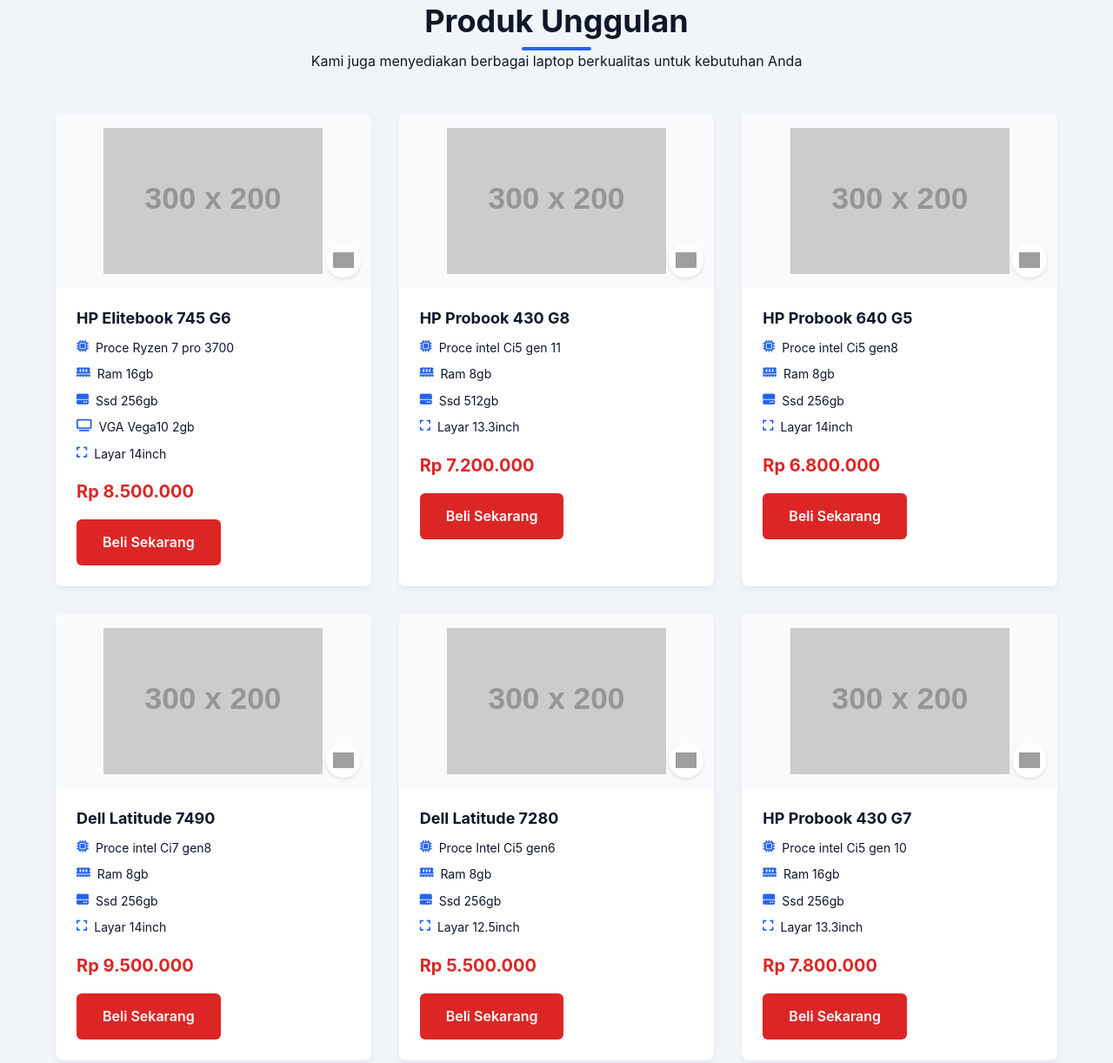
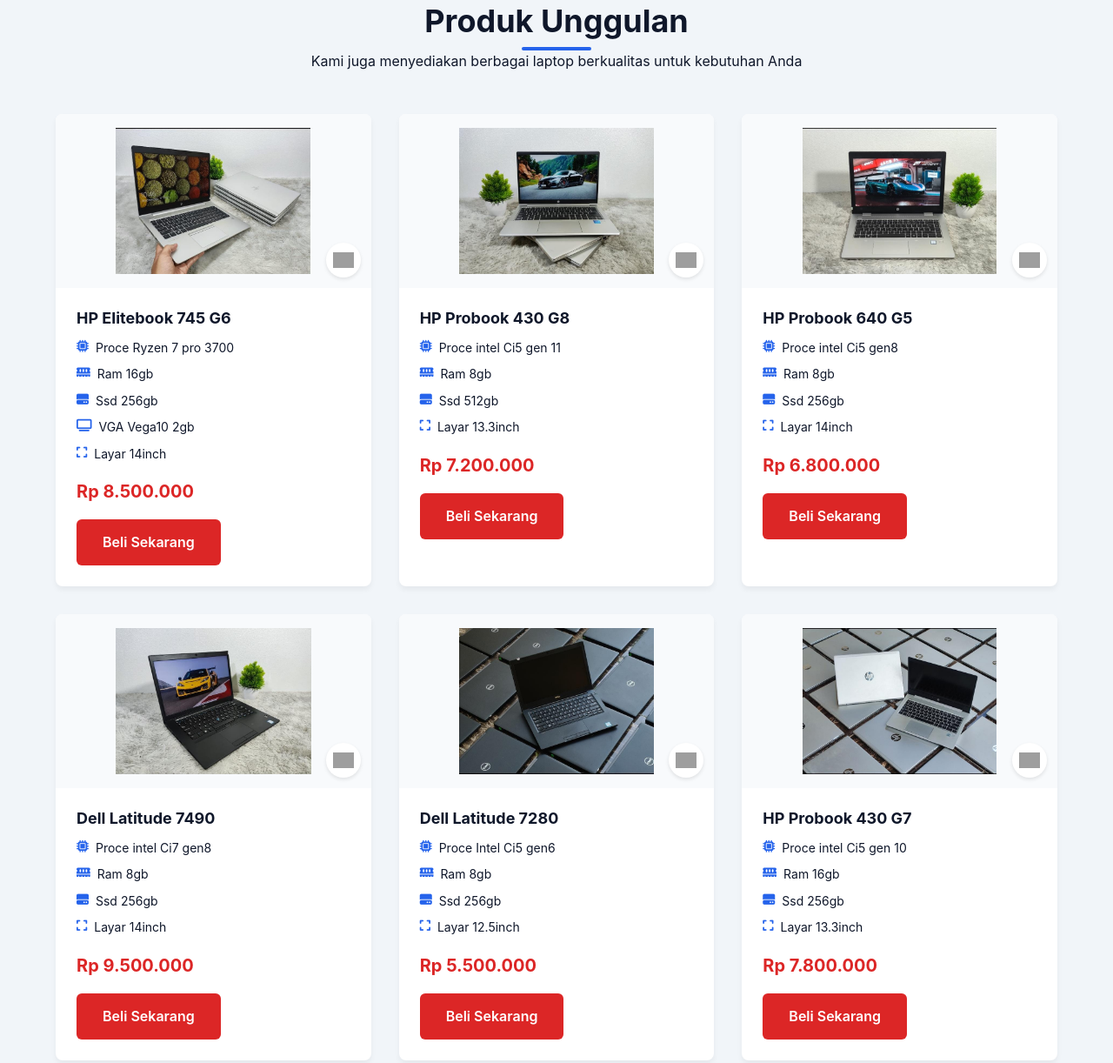
Before and after one commit to piscok19/V_TECHsh, a plain HTML site: page index.html in a window 1280 px wide. Shown: the part 2015-3237 px from the top of the page at 87% size. Drawn offline with Linux system fonts and the light colour scheme; grey boxes are pictures that could not be loaded; placeholder pictures from the web are drawn by us.

Commit message:
Update index.html

```diff
--- a/index.html
+++ b/index.html
@@ -874,7 +874,7 @@
                         <i class="fas fa-crown"></i> Best Seller
                     </div>
                     <div class="product-img">
-                        <img src="https://via.placeholder.com/300x200?text=HP+Elitebook+745+G6" alt="HP Elitebook 745 G6">
+                        <img src="elitebook 745.png" alt="HP Elitebook 745 G6">
                         <div class="brand-logo">
                             <img src="https://upload.wikimedia.org/wikipedia/commons/a/ad/HP_logo_2012.svg" alt="HP Logo">
                         </div>
@@ -899,7 +899,7 @@
                         <i class="fas fa-crown"></i> Best Seller
                     </div>
                     <div class="product-img">
-                        <img src="https://via.placeholder.com/300x200?text=HP+Probook+430+G8" alt="HP Probook 430 G8">
+                        <img src="probook g8.png" alt="HP Probook 430 G8">
                         <div class="brand-logo">
                             <img src="https://upload.wikimedia.org/wikipedia/commons/a/ad/HP_logo_2012.svg" alt="HP Logo">
                         </div>
@@ -923,7 +923,7 @@
                         <i class="fas fa-crown"></i> Best Seller
                     </div>
                     <div class="product-img">
-                        <img src="https://via.placeholder.com/300x200?text=HP+Probook+640+G5" alt="HP Probook 640 G5">
+                        <img src="hp 640.png" alt="HP Probook 640 G5">
                         <div class="brand-logo">
                             <img src="https://upload.wikimedia.org/wikipedia/commons/a/ad/HP_logo_2012.svg" alt="HP Logo">
                         </div>
@@ -947,7 +947,7 @@
                         <i class="fas fa-crown"></i> Best Seller
                     </div>
                     <div class="product-img">
-                        <img src="https://via.placeholder.com/300x200?text=Dell+Latitude+7490" alt="Dell Latitude 7490">
+                        <img src="dell 7490.png" alt="Dell Latitude 7490">
                         <div class="brand-logo">
                             <img src="https://upload.wikimedia.org/wikipedia/commons/1/18/Dell_logo_2016.svg" alt="Dell Logo">
                         </div>
@@ -971,7 +971,7 @@
                         <i class="fas fa-crown"></i> Best Seller
                     </div>
                     <div class="product-img">
-                        <img src="https://via.placeholder.com/300x200?text=Dell+Latitude+7280" alt="Dell Latitude 7280">
+                        <img src="dell 7280.png" alt="Dell Latitude 7280">
                         <div class="brand-logo">
                             <img src="https://upload.wikimedia.org/wikipedia/commons/1/18/Dell_logo_2016.svg" alt="Dell Logo">
                         </div>
@@ -995,7 +995,7 @@
                         <i class="fas fa-crown"></i> Best Seller
                     </div>
                     <div class="product-img">
-                        <img src="https://via.placeholder.com/300x200?text=HP+Probook+430+G7" alt="HP Probook 430 G7">
+                        <img src="hp probook 430.png" alt="HP Probook 430 G7">
                         <div class="brand-logo">
                             <img src="https://upload.wikimedia.org/wikipedia/commons/a/ad/HP_logo_2012.svg" alt="HP Logo">
                         </div>
@@ -1019,7 +1019,7 @@
                         <i class="fas fa-crown"></i> Best Seller
                     </div>
                     <div class="product-img">
-                        <img src="https://via.placeholder.com/300x200?text=Dell+Latitude+7390" alt="Dell Latitude 7390">
+                        <img src="dell 7390.png" alt="Dell Latitude 7390">
                         <div class="brand-logo">
                             <img src="https://upload.wikimedia.org/wikipedia/commons/1/18/Dell_logo_2016.svg" alt="Dell Logo">
                         </div>
@@ -1043,7 +1043,7 @@
                         <i class="fas fa-crown"></i> Best Seller
                     </div>
                     <div class="product-img">
-                        <img src="https://via.placeholder.com/300x200?text=Lenovo+Thinkpad+L13+gen2" alt="Lenovo Thinkpad L13 gen2">
+                        <img src="lenovo l13.png" alt="Lenovo Thinkpad L13 gen2">
                         <div class="brand-logo">
                             <img src="https://upload.wikimedia.org/wikipedia/commons/4/4b/Lenovo_logo_2015.svg" alt="Lenovo Logo">
                         </div>
```
